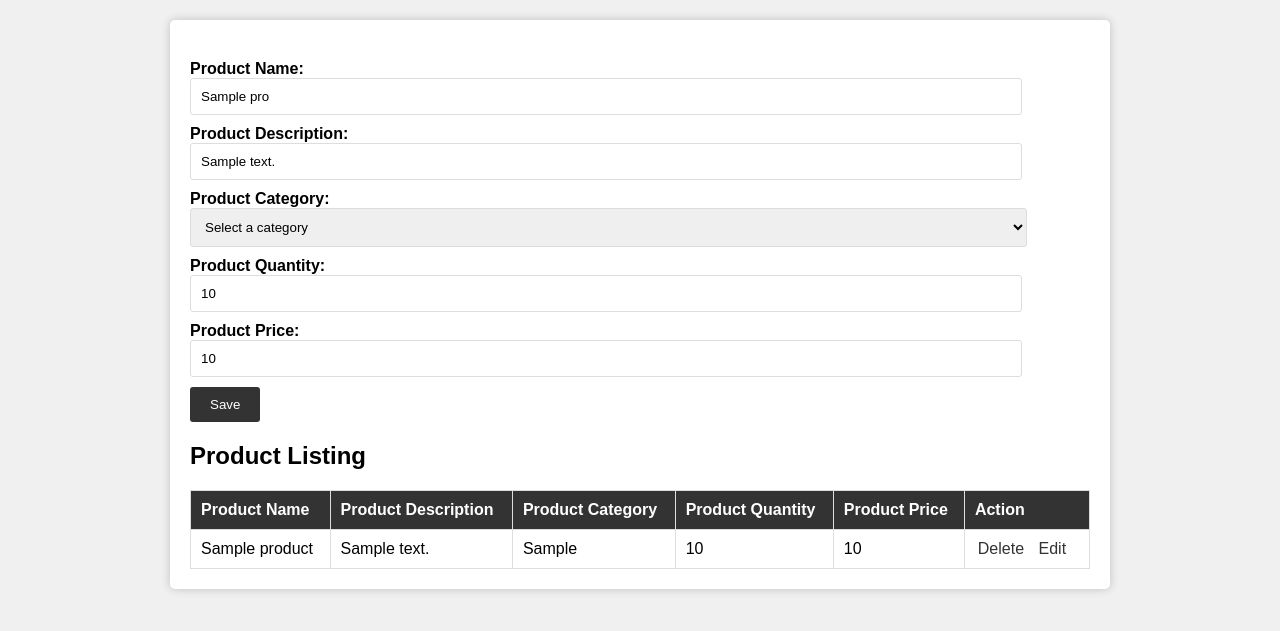
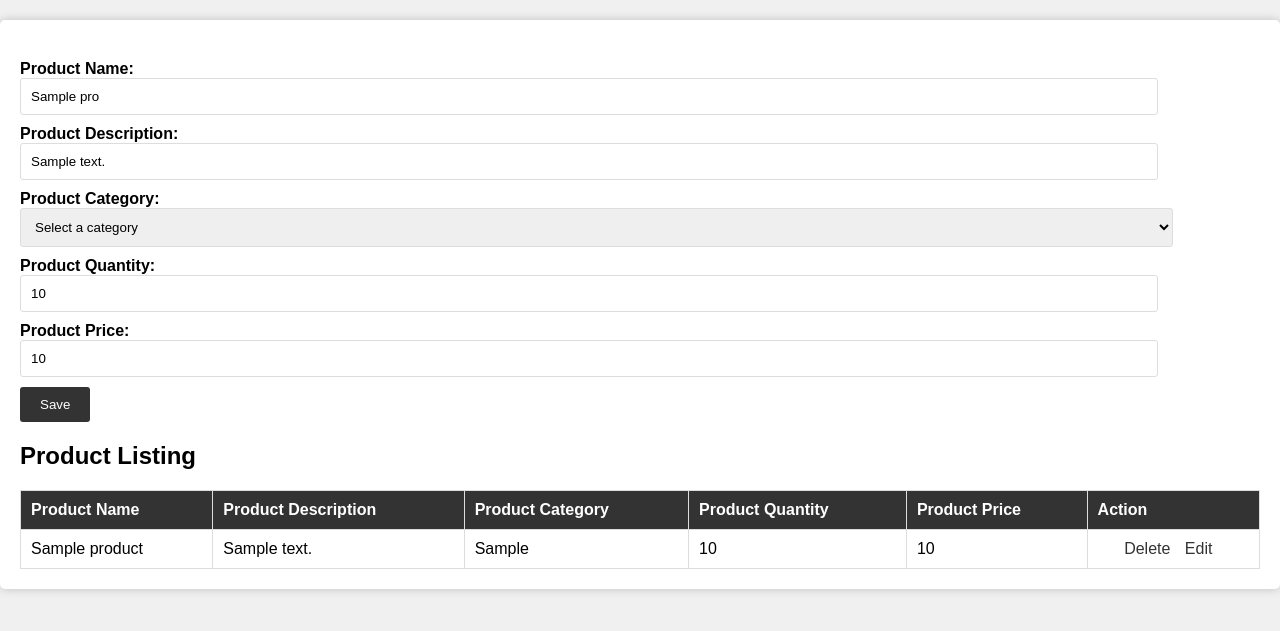
Before and after one commit to EscaleraJandel123/Product, a CodeIgniter 4 app: the page made by app/Views/products.php in a window 1280 px wide. Shown: the part 98-729 px from the top of the page. Run offline with PHP 8.4 and a stand-in for CodeIgniter, Linux system fonts and the light colour scheme; the template is opened without the code that fills it: most values are stand-ins (such as "Sample title", 1, 10 or a date in 2020); some libraries are stand-ins or nearby versions.

Commit message:
Update products.php

```diff
--- a/app/Views/products.php
+++ b/app/Views/products.php
@@ -19,7 +19,7 @@
             padding: 20px;
         }
         .container {
-            max-width: 900px;
+            max-width: 1500px;
             margin: 20px auto;
             background-color: #fff;
             padding: 20px;
```
